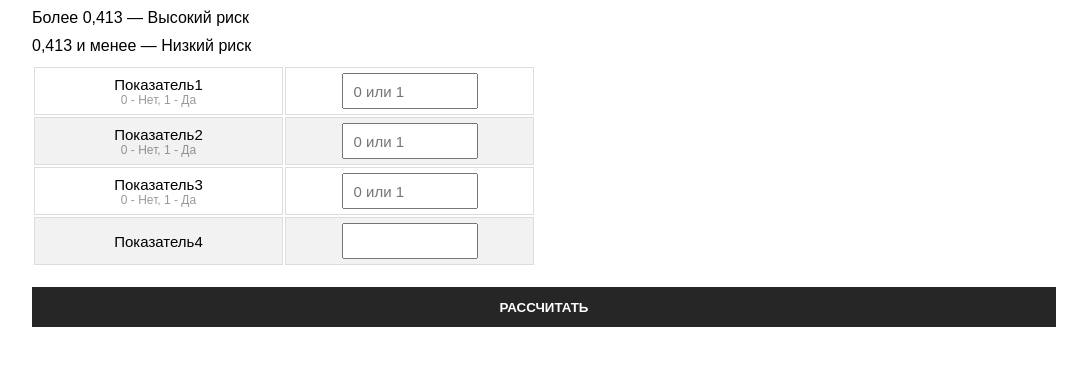
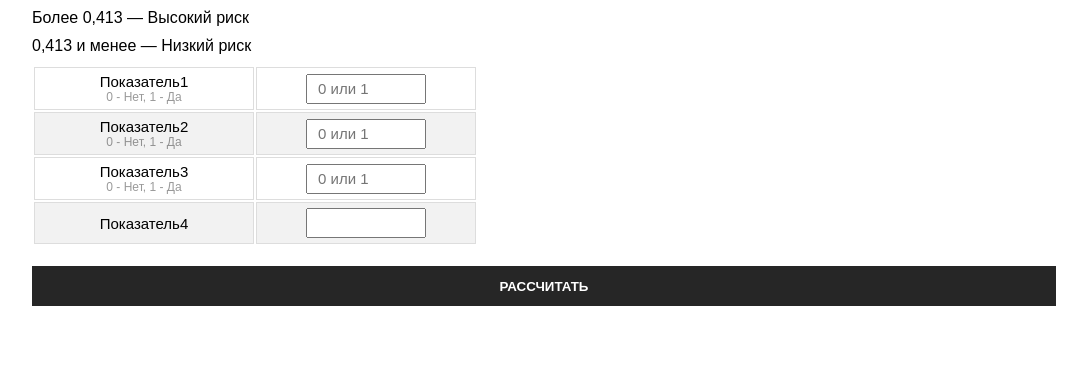
Before and after one commit to TatianaRyzhova/zoya-calculator-one, a React (Create React App) app: page / in a window 1280 px wide. Shown: the part 461-826 px from the top of the page, without its empty margins (96-1183 px from the left). Built offline with nearby package versions, Linux system fonts and the light colour scheme.

Commit message:
fix bottom scroll

```diff
--- a/src/App.css
+++ b/src/App.css
@@ -1,3 +1,14 @@
+* {
+  box-sizing: border-box;
+}
+
+html, body {
+  margin: 0;
+  padding: 0;
+  overflow-x: hidden;
+}
+
+
 .container {
   font-family: Arial, Helvetica, sans-serif;
   text-align: center;
@@ -104,9 +115,11 @@ button:hover {
 }
 
 .tables {
-  display: grid;
+  /* display: grid;
   grid-template-columns: repeat(2, 1fr);
-  grid-gap: 16px;
+  grid-gap: 16px; */
+  max-width: 100%;
+  overflow-x: auto;
 }
 
 th {
@@ -206,7 +219,7 @@ tr:hover {
   }
 
   th {
-    width: -80px;
+    width: auto;
   }
 
   h1 {
```
